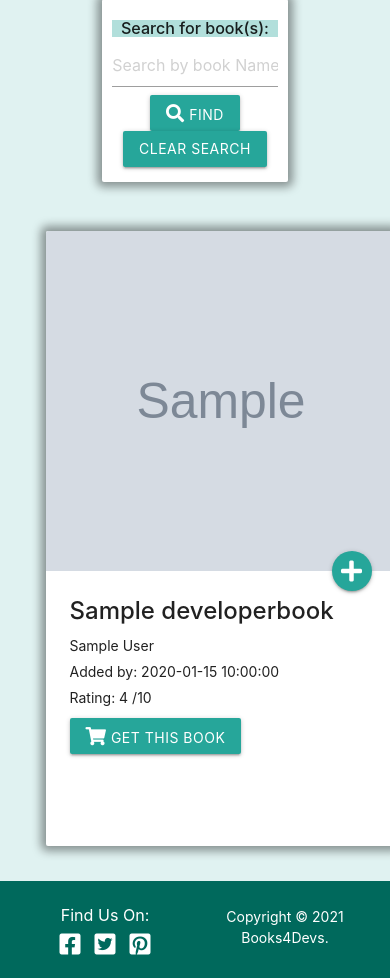
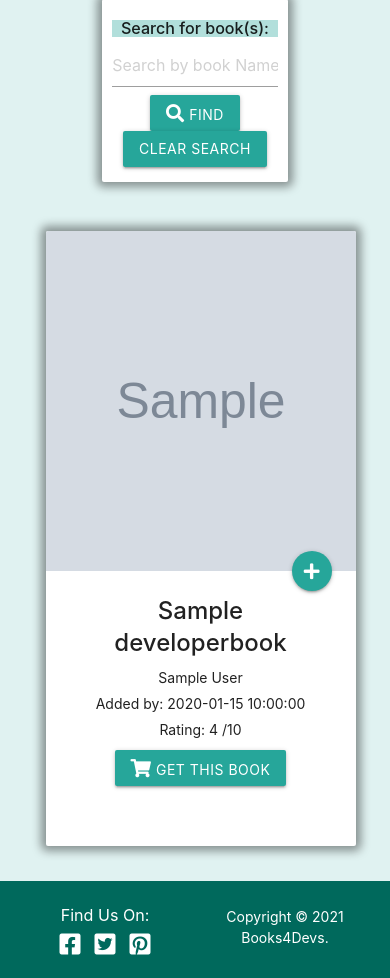
Before and after one commit to PhillyJB/Books4Devs, a Flask app: page / in a window 390 px wide. Shown: the part 433-1411 px from the top of the page. Run offline with Flask 2, Linux system fonts and the light colour scheme; grey boxes marked "Sample" are stand-in pictures; a database or web service that is not in the repository returns one stand-in record (values such as "Sample title"); some libraries are stand-ins or nearby versions.

Commit message:
ammended all book image sizes

```diff
--- a/static/css/styles.css
+++ b/static/css/styles.css
@@ -88,7 +88,7 @@ main {
 
 /*-----Flash Message-------*/
 .flash-message {
-  background-color: rgb(49, 224, 49);
+  background-color: red;
 }
 
 /*-----Search Box on index page-----*/
@@ -185,18 +185,18 @@ main {
   margin-top: 20px;
   margin-bottom: 20px;
   height: 615px;
-  width: 350px;
+  width: 330px;
   box-shadow: 0px 0px 10px 5px rgba(0, 0, 0, 0.40);
 }
 
 .card-image,
 .card-image img {
-  width: 350px;
+  width: 330px;
   height: 340px;
 }
 
 .book-card-style.card-content {
-  width: 350px;
+  width: 330px;
   height: 275px;
 }
 
@@ -220,6 +220,7 @@ main {
     flex-direction: column;
     justify-content: space-evenly;
     margin: auto;
+    text-align: center;
   }
 
   .colum-for-cards {
@@ -227,15 +228,64 @@ main {
   }
 }
 
+/*-----Cards for Books at lower screen sizes max 770px----*/
+
+@media (max-width: 770px) {
+
+  .book-card-style {
+    margin-left: 20px;
+    margin-right: 20px;
+    margin-top: 20px;
+    margin-bottom: 20px;
+    height: 615px;
+    width: 310px;
+    box-shadow: 0px 0px 10px 5px rgba(0, 0, 0, 0.40);
+  }
+
+  .card-image,
+  .card-image img {
+    width: 310px;
+    height: 340px;
+  }
+
+  .book-card-style.card-content {
+    width: 310px;
+    height: 275px;
+  }
+
+  .card-title {
+    margin-top: 0;
+  }
+
+  .card-content div,
+  .card-content .btn {
+    margin-top: 5px;
+    margin-bottom: 5px;
+  }
+
+  .btn-floating i {
+    font-size: large;
+  }
+
+}
+
 /*-----viewing each book in more detail----*/
+.book-details-row {
+  margin-bottom: 40px;
+}
+
 .book-content div {
   margin-bottom: 20px;
 }
 
 @media (max-width: 992px) {
 .book-content h5 {
-  margin-top: 10px;
+  margin-top: 40px;
   padding-top: 10px;
+}
+
+.book-image {
+  margin-bottom: 20px;
 }
 
 }
@@ -247,6 +297,14 @@ main {
 .book-image {
   display: flex;
   justify-content: center;
+}
+
+/*-----size of image resize when views in the more details section----*/
+.book-image img {
+  width: 320px;
+  height: 380px;
+  margin-top: 20px;
+  margin-bottom: 20px;
 }
 
 /*-----footer section------*/
--- a/templates/view_book.html
+++ b/templates/view_book.html
@@ -6,7 +6,7 @@
     </div>
 </div>
 <!--Book Card Section Row-->
-<div class="row">
+<div class="row book-details-row">
     <!--Each Individual Card-->
     <div class="col s12 offset-s1 l5 card-image book-image">
         <img src="{{ book.imgURL }}">
```
